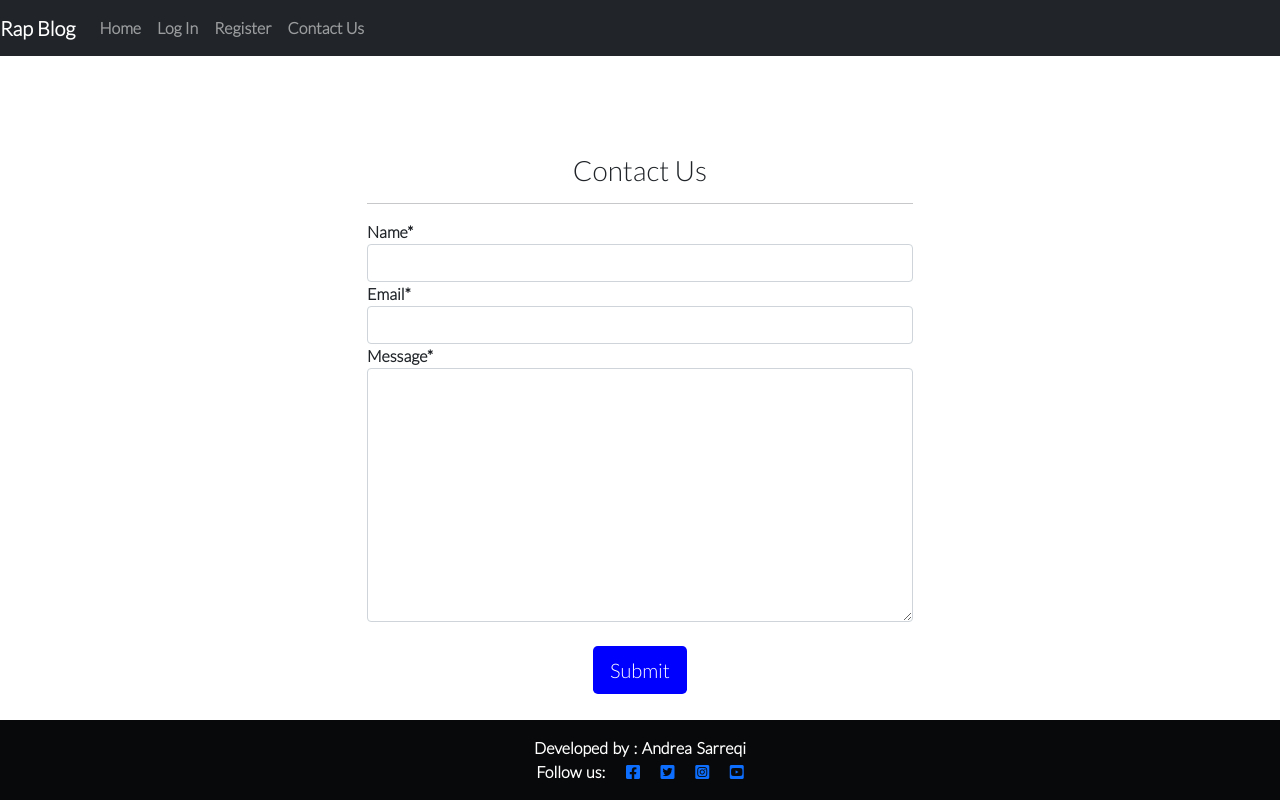
After one commit to andreasarreqi/blog, a Django app: page /contact/contact in a window 1280 px wide. The commit adds this page. Run offline with Django 3.2, Linux system fonts and the light colour scheme; some libraries are stand-ins or nearby versions.

Commit message:
Creating contact app views and template

```diff
--- a/blog/admin.py
+++ b/blog/admin.py
@@ -33,3 +33,4 @@ class CommentAdmin(admin.ModelAdmin):
 @admin.register(Contact)
 class ContactPage(admin.ModelAdmin):
     list_display = ('name', 'email', 'message', 'sent')
+    search_fields = ['name', 'message']
--- /dev/null
+++ b/contact/forms.py
@@ -0,0 +1,15 @@
+from .models import Contact
+from django import forms
+
+
+class ContactForm(forms.ModelForm):
+    """
+    PostForm allows the user to post something of their creation
+    """
+    class Meta:
+        model = Contact
+        fields = (
+            'name',
+            'email',
+            'message',
+        )
--- /dev/null
+++ b/contact/urls.py
@@ -0,0 +1,7 @@
+from . import views
+from django.urls import path
+
+
+urlpatterns = [
+    path('contact', views.ContactUs.as_view(), name='contact'),
+]
--- a/contact/views.py
+++ b/contact/views.py
@@ -1,3 +1,21 @@
 from django.shortcuts import render
+from django.views import generic, View
+from .forms import ContactForm
+from .models import Contact
 
-# Create your views here.
+
+class ContactUs(View):
+    """
+    The ContactUs view which allows the user to send a message to the admin
+    """
+
+    model = Contact
+    template_name = 'contact.html'
+    success_url = '/'
+
+    def get(self, request):
+        """
+        Gets information through the contact form
+        """
+        context = {'form': ContactForm()}
+        return render(request, 'contact.html', context)
--- a/rapblog/urls.py
+++ b/rapblog/urls.py
@@ -22,4 +22,5 @@ urlpatterns = [
     path('', include('blog.urls'), name='blog_urls'),
     path('summernote/', include('django_summernote.urls')),
     path('accounts/', include('allauth.urls')),
+    path('contact/', include('contact.urls')),
 ]
--- a/templates/base.html
+++ b/templates/base.html
@@ -63,6 +63,9 @@
                     <li class="nav-item">
                         <a class="nav-link" href="{% url 'account_signup' %}">Register</a>
                     </li>
+                    <li class="nav-item">
+                        <a class="nav-link" href="{% url 'contact' %}"> Contact Us</a>
+                    </li>
                     {% endif %}
                 </ul>
             </div>
@@ -79,10 +82,14 @@
     <footer class="footer mt-auto py-3 dark-bg">
         <p class="m-0 text-center text-white">Developed by : Andrea Sarreqi</p>
         <p class="m-0 text-center text-white">Follow us:
-            <a href="https://www.facebook.com" target="_blank"><i class="fab fa-facebook-square ms-3"></i></a>
-            <a href="https://www.twitter.com" target="_blank"><i class="fab fa-twitter-square ms-3"></i></a>
-            <a href="https://www.instagram.com" target="_blank"><i class="fab fa-instagram-square ms-3"></i></a>
-            <a href="https://www.youtube.com" target="_blank"><i class="fab fa-youtube-square ms-3"></i></a>
+            <a href="https://www.facebook.com" target="_blank" aria-label="Facebook"><i
+                    class="fab fa-facebook-square ms-3"></i></a>
+            <a href="https://www.twitter.com" target="_blank" aria-label="Twitter"><i
+                    class="fab fa-twitter-square ms-3"></i></a>
+            <a href="https://www.instagram.com" target="_blank" aria-label="Instagram"><i
+                    class="fab fa-instagram-square ms-3"></i></a>
+            <a href="https://www.youtube.com" target="_blank" aria-label="Youtube"><i
+                    class="fab fa-youtube-square ms-3"></i></a>
         </p>
     </footer>
 </body>
--- /dev/null
+++ b/templates/contact.html
@@ -0,0 +1,24 @@
+{% extends "base.html" %}
+
+{% load crispy_forms_tags %}
+
+{% block content %}
+{% load static %}
+<!-- a form allow user to contact the site owner page -->
+<div class="container form">
+    <div class="row">
+        <div class="col-12 col-md-6 offset-md-3">
+            <h3 class="text-center">Contact Us</h3>
+            <hr>
+            <form action="{% url 'contact' %}" method="POST">
+                {% csrf_token %}
+                {{ form | crispy }}
+                <div class="text-center">
+                    <button type="submit" class="btn btn-signup btn-lg mt-4 mb-3">Submit</button>
+                </div>
+            </form>
+        </div>
+    </div>
+</div>
+
+{% endblock %}
```
